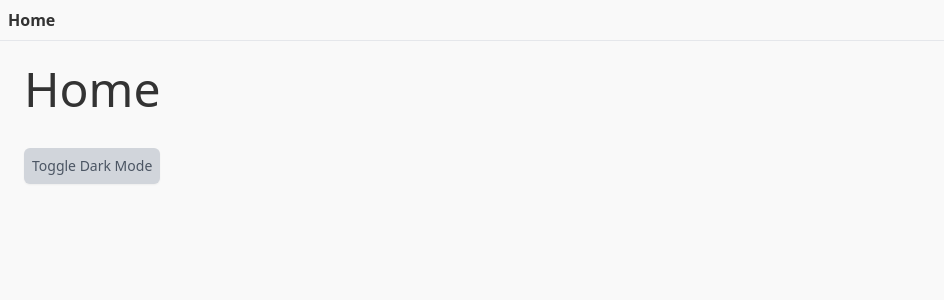
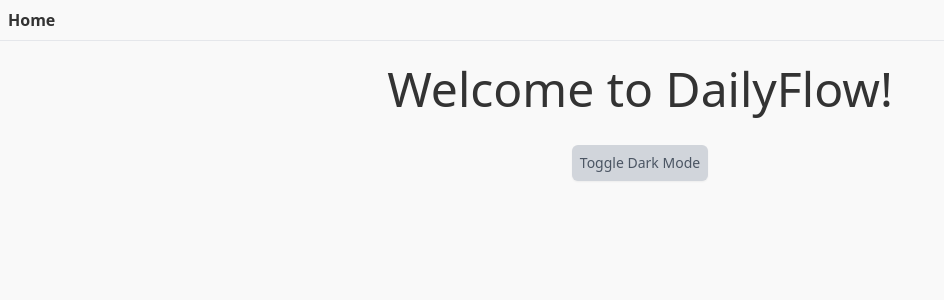
Before and after one commit to aleshyp/dailyflow, a React (Vite) app: page / in a window 1280 px wide. Shown: the top 300 px of the page, without its empty margins (0-944 px from the left). Built offline with nearby package versions, Linux system fonts and the light colour scheme.

Commit message:
changed home text and positioned dark mode toggle button to the center

```diff
--- a/src/routes/index.tsx
+++ b/src/routes/index.tsx
@@ -21,12 +21,14 @@ const DarkModeToggle = () => {
   }
 
   return (
+    <div className="flex justify-center">
       <button
         className="mt-4 p-2 text-sm bg-gray-300 text-gray-600 rounded-md shadow-sm dark:bg-gray-700 dark:text-white"
         onClick={toggleDarkMode}
       >
         Toggle Dark Mode
       </button>
+    </div>
   )
 }
 
@@ -39,7 +41,9 @@ export const Route = createFileRoute("/")({
 function Home() {
   return (
     <div className="text-5xl p-spacing">
-      <h1 className="pb-inner-spacing gap-spacing">Home</h1>
+      <h1 className="pb-inner-spacing gap-spacing text-center">
+        Welcome to DailyFlow!
+      </h1>
       <DarkModeToggle />
     </div>
   )
```
Lines whose indentation alone changed are shown as unchanged.
